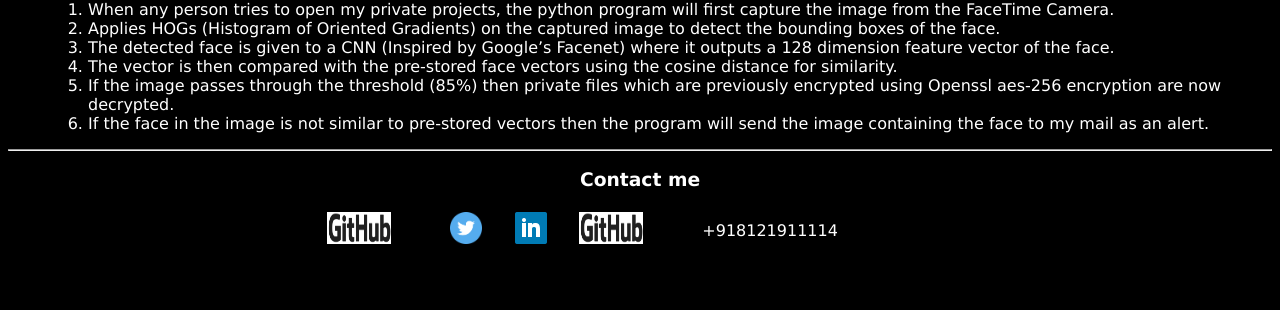
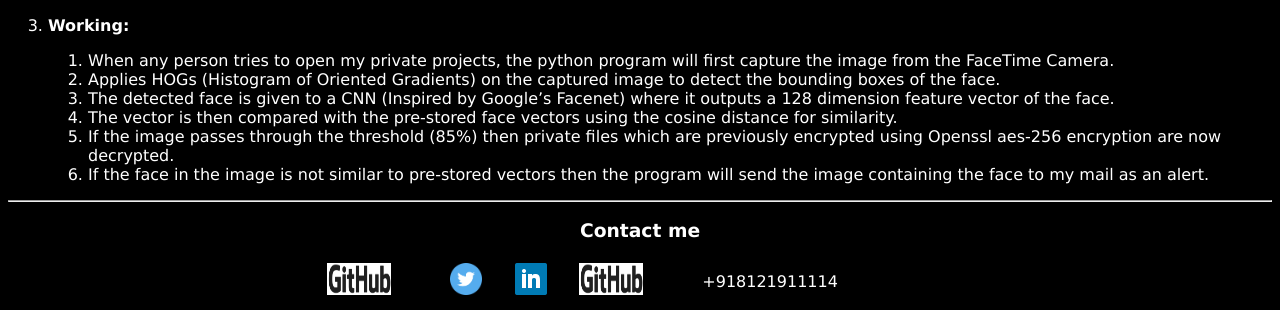
Before and after one commit to abhishekyana/abhishekyana.github.io, a Jekyll site: the page portfolio/index.html, which Jekyll copies as it is, in a window 1280 px wide and 900 px high, scrolled down 1092 px, cut to the strip 590-900 px from the top of the window. Built offline with Jekyll 4.4.1, drawn with Linux system fonts in a browser that asks for light colours; before the commit the page ends 1941 px from its top, so only the background shows below that.

Commit message:
Added Pic

```diff
--- a/portfolio/index.html
+++ b/portfolio/index.html
@@ -62,6 +62,7 @@
 
     <h3><li>FaceID for MacBook Using HOGs and CNNs:<a href="https://www.linkedin.com/feed/update/urn:li:activity:6402823718422315008">Post Link</a></li></h3>
     <div align="center" id='youtube_video'><iframe width="560" height="315" src="https://www.youtube.com/embed/PI0KVDPRBHs" frameborder="0" allow="autoplay; encrypted-media" allowfullscreen></iframe></div>
+    <li><p><b>Working:</b></p></li>
     <ol>
         <li>When any person tries to open my private projects, the python program will first capture the image from the FaceTime Camera.</li>
         <li>Applies HOGs (Histogram of Oriented Gradients) on the captured image to detect the bounding boxes of the face.</li>
```
